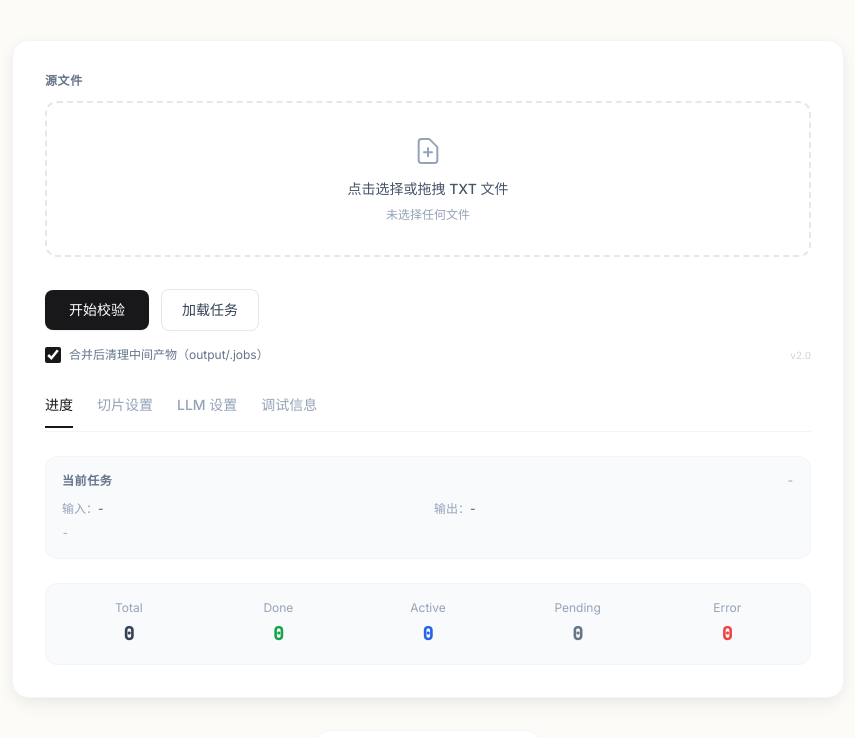
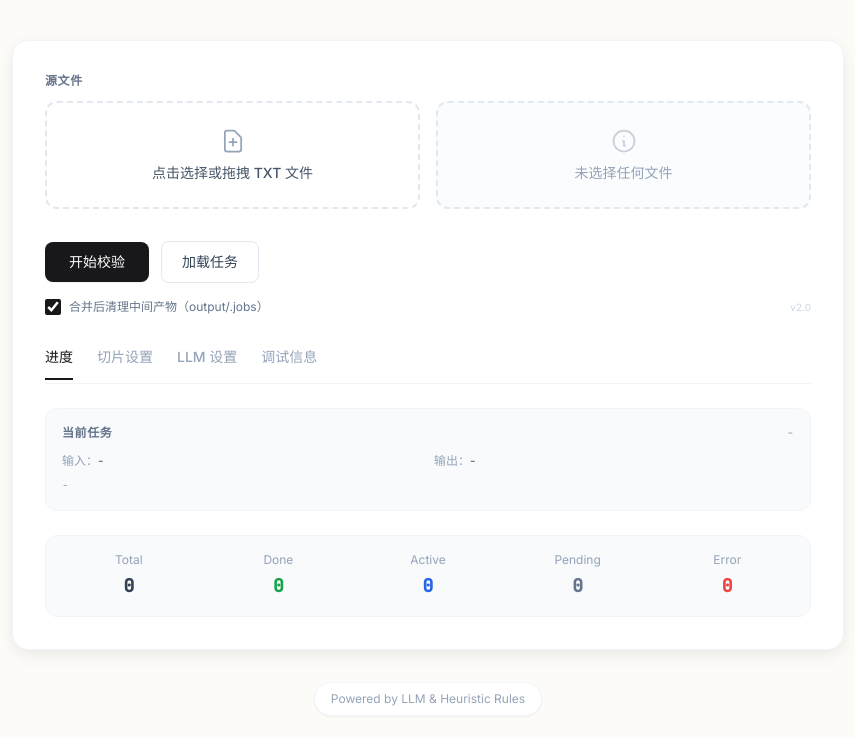
Before and after one commit to zhu-jl18/novel-proofer, a FastAPI app: page / in a window 1280 px wide. Shown: the part 188-926 px from the top of the page, without its empty margins (212-1067 px from the left). After the commit the page ends 894 px from the top, so only its background shows below. Run offline with FastAPI, Linux system fonts and the light colour scheme; some libraries are stand-ins or nearby versions.

Commit message:
feat(ui): refactor file upload section into two-column layout
- Left column: file selection drop zone
- Right column: file info display (filename and word count)
- Async file content reading to calculate word count (excluding whitespace)

Co-Authored-By: Warp <agent@warp.dev>

```diff
--- a/templates/index.html
+++ b/templates/index.html
@@ -73,17 +73,46 @@
           <!-- File Upload Section -->
           <div class="mb-8">
             <label class="block text-xs font-semibold text-slate-500 uppercase tracking-wider mb-3">源文件</label>
-            <div class="file-drop group relative w-full p-8 border-2 border-dashed border-slate-200 rounded-xl hover:border-ink/50 hover:bg-slate-50 transition-all duration-200 cursor-pointer text-center" id="fileDrop">
-              <div class="pointer-events-none">
-                <div class="mb-3 text-slate-400 group-hover:text-ink transition-colors">
-                  <svg class="w-8 h-8 mx-auto" fill="none" viewBox="0 0 24 24" stroke="currentColor">
-                    <path stroke-linecap="round" stroke-linejoin="round" stroke-width="1.5" d="M9 13h6m-3-3v6m5 5H7a2 2 0 01-2-2V5a2 2 0 012-2h5.586a1 1 0 01.707.293l5.414 5.414a1 1 0 01.293.707V19a2 2 0 01-2 2z" />
+            <div class="grid grid-cols-1 md:grid-cols-2 gap-4">
+              <!-- 区域1: 文件选择框 -->
+              <div class="file-drop group relative p-6 border-2 border-dashed border-slate-200 rounded-xl hover:border-ink/50 hover:bg-slate-50 transition-all duration-200 cursor-pointer text-center" id="fileDrop">
+                <div class="pointer-events-none">
+                  <div class="mb-2 text-slate-400 group-hover:text-ink transition-colors">
+                    <svg class="w-7 h-7 mx-auto" fill="none" viewBox="0 0 24 24" stroke="currentColor">
+                      <path stroke-linecap="round" stroke-linejoin="round" stroke-width="1.5" d="M9 13h6m-3-3v6m5 5H7a2 2 0 01-2-2V5a2 2 0 012-2h5.586a1 1 0 01.707.293l5.414 5.414a1 1 0 01.293.707V19a2 2 0 01-2 2z" />
+                    </svg>
+                  </div>
+                  <div class="text-sm font-medium text-slate-600 group-hover:text-ink transition-colors">点击选择或拖拽 TXT 文件</div>
+                </div>
+                <input name="file" type="file" accept=".txt,text/plain" required class="absolute inset-0 w-full h-full opacity-0 cursor-pointer" />
+              </div>
+              <!-- 区域2: 文件信息显示 -->
+              <div class="p-6 border-2 border-dashed border-slate-200 rounded-xl bg-slate-50/50 flex flex-col justify-center" id="fileInfoPanel">
+                <div class="text-center text-slate-400" id="fileInfoEmpty">
+                  <svg class="w-7 h-7 mx-auto mb-2 opacity-50" fill="none" viewBox="0 0 24 24" stroke="currentColor">
+                    <path stroke-linecap="round" stroke-linejoin="round" stroke-width="1.5" d="M13 16h-1v-4h-1m1-4h.01M21 12a9 9 0 11-18 0 9 9 0 0118 0z" />
                   </svg>
+                  <div class="text-sm">未选择任何文件</div>
                 </div>
-                <div class="text-sm font-medium text-slate-600 group-hover:text-ink transition-colors">点击选择或拖拽 TXT 文件</div>
-                <div class="mt-2 text-xs text-slate-400 font-mono" id="fileName">未选择任何文件</div>
+                <div class="hidden" id="fileInfoContent">
+                  <div class="space-y-3">
+                    <div class="flex items-center gap-2">
+                      <svg class="w-4 h-4 text-slate-400 flex-shrink-0" fill="none" viewBox="0 0 24 24" stroke="currentColor">
+                        <path stroke-linecap="round" stroke-linejoin="round" stroke-width="1.5" d="M9 12h6m-6 4h6m2 5H7a2 2 0 01-2-2V5a2 2 0 012-2h5.586a1 1 0 01.707.293l5.414 5.414a1 1 0 01.293.707V19a2 2 0 01-2 2z" />
+                      </svg>
+                      <span class="text-xs text-slate-500">文件名</span>
+                      <span class="text-sm font-medium text-slate-700 truncate flex-1" id="fileName">-</span>
+                    </div>
+                    <div class="flex items-center gap-2">
+                      <svg class="w-4 h-4 text-slate-400 flex-shrink-0" fill="none" viewBox="0 0 24 24" stroke="currentColor">
+                        <path stroke-linecap="round" stroke-linejoin="round" stroke-width="1.5" d="M7 8h10M7 12h4m1 8l-4-4H5a2 2 0 01-2-2V6a2 2 0 012-2h14a2 2 0 012 2v8a2 2 0 01-2 2h-3l-4 4z" />
+                      </svg>
+                      <span class="text-xs text-slate-500">字数</span>
+                      <span class="text-sm font-medium text-slate-700 font-mono" id="fileWordCount">-</span>
+                    </div>
+                  </div>
+                </div>
               </div>
-              <input name="file" type="file" accept=".txt,text/plain" required class="absolute inset-0 w-full h-full opacity-0 cursor-pointer" />
             </div>
           </div>
 
@@ -429,6 +458,10 @@
     const outputPreview = document.getElementById('outputPreview');
     const fileDrop = document.getElementById('fileDrop');
     const fileName = document.getElementById('fileName');
+    const fileInfoPanel = document.getElementById('fileInfoPanel');
+    const fileInfoEmpty = document.getElementById('fileInfoEmpty');
+    const fileInfoContent = document.getElementById('fileInfoContent');
+    const fileWordCount = document.getElementById('fileWordCount');
     const jobIdShort = document.getElementById('jobIdShort');
     const jobInputName = document.getElementById('jobInputName');
     const jobOutputName = document.getElementById('jobOutputName');
@@ -528,7 +561,23 @@
 
     function refreshFileName() {
       const file = fileInput?.files?.[0];
-      if (fileName) fileName.textContent = file ? file.name : '未选择任何文件';
+      if (file) {
+        if (fileName) fileName.textContent = file.name;
+        if (fileInfoEmpty) fileInfoEmpty.classList.add('hidden');
+        if (fileInfoContent) fileInfoContent.classList.remove('hidden');
+        if (fileWordCount) fileWordCount.textContent = '读取中...';
+        file.text().then(text => {
+          const count = text.replace(/\s/g, '').length;
+          if (fileWordCount) fileWordCount.textContent = count.toLocaleString();
+        }).catch(() => {
+          if (fileWordCount) fileWordCount.textContent = '读取失败';
+        });
+      } else {
+        if (fileName) fileName.textContent = '-';
+        if (fileInfoEmpty) fileInfoEmpty.classList.remove('hidden');
+        if (fileInfoContent) fileInfoContent.classList.add('hidden');
+        if (fileWordCount) fileWordCount.textContent = '-';
+      }
       refreshOutputPreview();
     }
 
```
